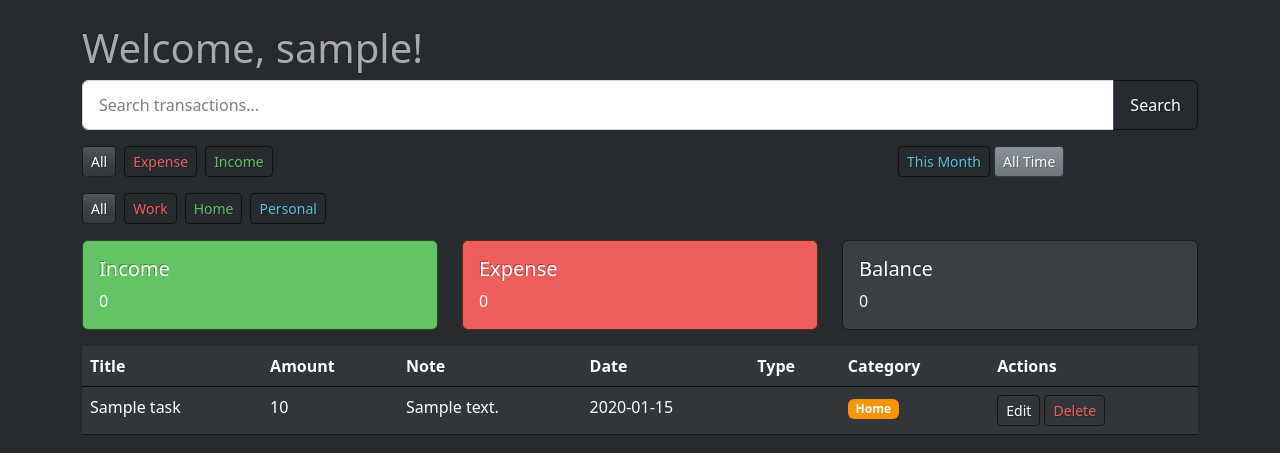
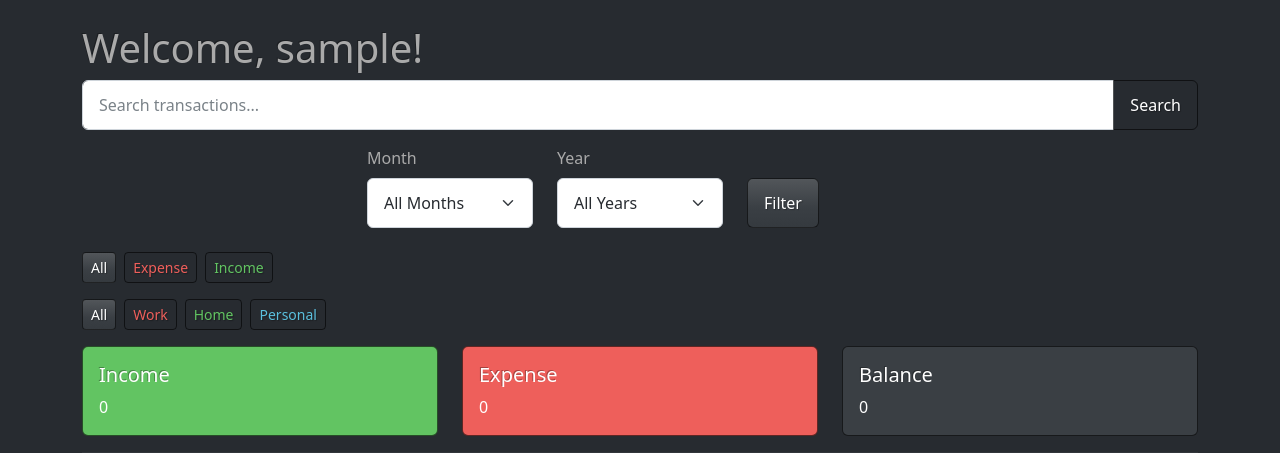
Before and after one commit to Ashita-Sharma/Finance-Tracker, a Flask app: page /dashboard in a window 1280 px wide. Shown: the part 58-511 px from the top of the page. Run offline with Flask 3, Linux system fonts and the light colour scheme; the visitor is signed in with stand-in values (Sample User, id 1); tables that the repository leaves empty hold one stand-in row (values such as "Sample post").

Commit message:
Added month and year filter to dashboard as well

```diff
--- a/app.py
+++ b/app.py
@@ -79,15 +79,23 @@ def dashboard():
 
     filter_type = request.args.get('filter_type', 'all')
     filter_category = request.args.get('filter_category', 'all')
-    filter_month = request.args.get('filter_month', 'all')
 
-    query = "SELECT * FROM TASKS WHERE user_id = ?"
-    params = [session['user_id']]
+    selected_month = request.args.get('month', 'all')
+    selected_year = request.args.get('year', 'all')
 
-    if filter_month == 'current':
-        current_month = date.today().strftime('%Y-%m')
+    date_filter = ""
+    params_base = [session['user_id']]
+
+    if selected_year != 'all' and selected_month != 'all':
         query += " AND date_of LIKE ?"
-        params.append(f"{current_month}%")
+        params.append(f"{selected_year}-{selected_month}%")
+    elif selected_year != 'all':
+        query += " AND date_of LIKE ?"
+        params.append(f"{selected_year}%")
+    elif selected_month != 'all':
+        query += " AND strftime('%m', date_of) = ?"
+        params.append(selected_month)
+
 
     if filter_type == 'expense':
         query += " AND type = 'expense'"
@@ -121,16 +129,21 @@ def dashboard():
 
     with sqlite3.connect("database.db") as conn:
         cursor = conn.cursor()
-        cursor.execute("SELECT COALESCE(SUM(amount),0) FROM TASKS WHERE type = ? AND user_id = ?", ('income', session['user_id']))
+        cursor.execute(
+            f"SELECT COALESCE(SUM(amount),0) FROM TASKS WHERE type = ? AND user_id = ?{date_filter}",
+            ('income', session['user_id'], *params_base[1:]))
         incomee = cursor.fetchone()[0]
-        cursor.execute("SELECT COALESCE(SUM(amount),0) FROM TASKS WHERE type = ? AND user_id = ?", ('expense', session['user_id']))
+        cursor.execute(
+            f"SELECT COALESCE(SUM(amount),0) FROM TASKS WHERE type = ? AND user_id = ?{date_filter}",
+            ('expense', session['user_id'], *params_base[1:]))
         expenses = cursor.fetchone()[0]
         total_balance = incomee - expenses
 
 
-    return render_template('dashboard.html', tasks=tasks, filter_type=filter_type, filter_month = filter_month, filter_category=filter_category,
+    return render_template('dashboard.html', tasks=tasks, filter_type=filter_type,  filter_category=filter_category,
                            sort_by=sort_by, search_query=search_query, total=total, total_balance=total_balance, total_income=incomee, total_expense = expenses,
-                           now=date.today().isoformat())
+                           selected_month=selected_month,
+                           selected_year=selected_year)
 @app.route('/analyze')
 def analyze():
     if 'user_id' not in session:
--- a/templates/dashboard.html
+++ b/templates/dashboard.html
@@ -18,14 +18,45 @@
     </div>
 </form>
 
+<form method="GET" action="{{ url_for('dashboard') }}" class="mb-4">
+    <div class="row justify-content-center">
+        <div class="col-sm-2">
+            <label class="form-label">Month</label>
+            <select name="month" class="form-select">
+                <option value="all" {{'selected' if selected_month == 'all' }}>All Months</option>
+                <option value="01" {{'selected' if selected_month == '01' }}>January</option>
+                <option value="02" {{ 'selected' if selected_month == '02' }}>February</option>
+                <option value="03" {{ 'selected' if selected_month == '03' }}>March</option>
+                <option value="04" {{ 'selected' if selected_month == '04' }}>April</option>
+                <option value="05" {{ 'selected' if selected_month == '05' }}>May</option>
+                <option value="06" {{ 'selected' if selected_month == '06' }}>June</option>
+                <option value="07" {{ 'selected' if selected_month == '07' }}>July</option>
+                <option value="08" {{ 'selected' if selected_month == '08' }}>August</option>
+                <option value="09" {{ 'selected' if selected_month == '09' }}>September</option>
+                <option value="10" {{ 'selected' if selected_month == '10' }}>October</option>
+                <option value="11" {{ 'selected' if selected_month == '11' }}>November</option>
+                <option value="12" {{ 'selected' if selected_month == '12' }}>December</option>
+            </select>
+        </div>
+        <div class="col-sm-2">
+            <label class="form-label">Year</label>
+            <select name="year" class="form-select">
+                <option value="all" {{ 'selected' if selected_year == 'all' }}>All Years</option>
+                <option value="2025" {{ 'selected' if selected_year == '2025' }}>2025</option>
+                <option value="2026" {{ 'selected' if selected_year == '2026' }}>2026</option>
+                <option value="2027" {{ 'selected' if selected_year == '2027' }}>2027</option>
+            </select>
+        </div>
+
+        <div class="col-md-2 d-flex align-items-end">
+            <button type="submit" class="btn btn-primary">Filter</button>
+        </div>
+    </div>
+</form>
 <div class="d-flex gap-2 mb-3">
     <a href="?filter_type=all&filter_category={{ filter_category }}&filter_month={{ filter_month }}&sort={{ sort_by }}" class="btn btn-sm {{ 'btn-primary' if filter_type == 'all' else 'btn-outline-primary' }}">All</a>
     <a href="?filter_type=expense&filter_category={{ filter_category }}&filter_month={{ filter_month }}&sort={{ sort_by }}" class="btn btn-sm {{ 'btn-danger' if filter_type == 'expense' else 'btn-outline-danger' }}">Expense</a>
     <a href="?filter_type=income&filter_category={{ filter_category }}&filter_month={{ filter_month }}&sort={{ sort_by }}" class="btn btn-sm {{ 'btn-success' if filter_type == 'income' else 'btn-outline-success' }}">Income</a>
-<div  style="width: 300px; margin-left: auto; margin-right: 0;">
-   <a href="?filter_type={{ filter_type }}&filter_category={{ filter_category }}&filter_month=current&sort={{ sort_by }}" class="btn btn-sm {{ 'btn-info' if filter_month == 'current' else 'btn-outline-info' }}">This Month</a>
-    <a href="?filter_type={{ filter_type }}&filter_category={{ filter_category }}&filter_month=all&sort={{ sort_by }}" class="btn btn-sm {{ 'btn-secondary' if filter_month == 'all' else 'btn-outline-secondary' }}">All Time</a>
-</div>
 
 </div>
 
```
